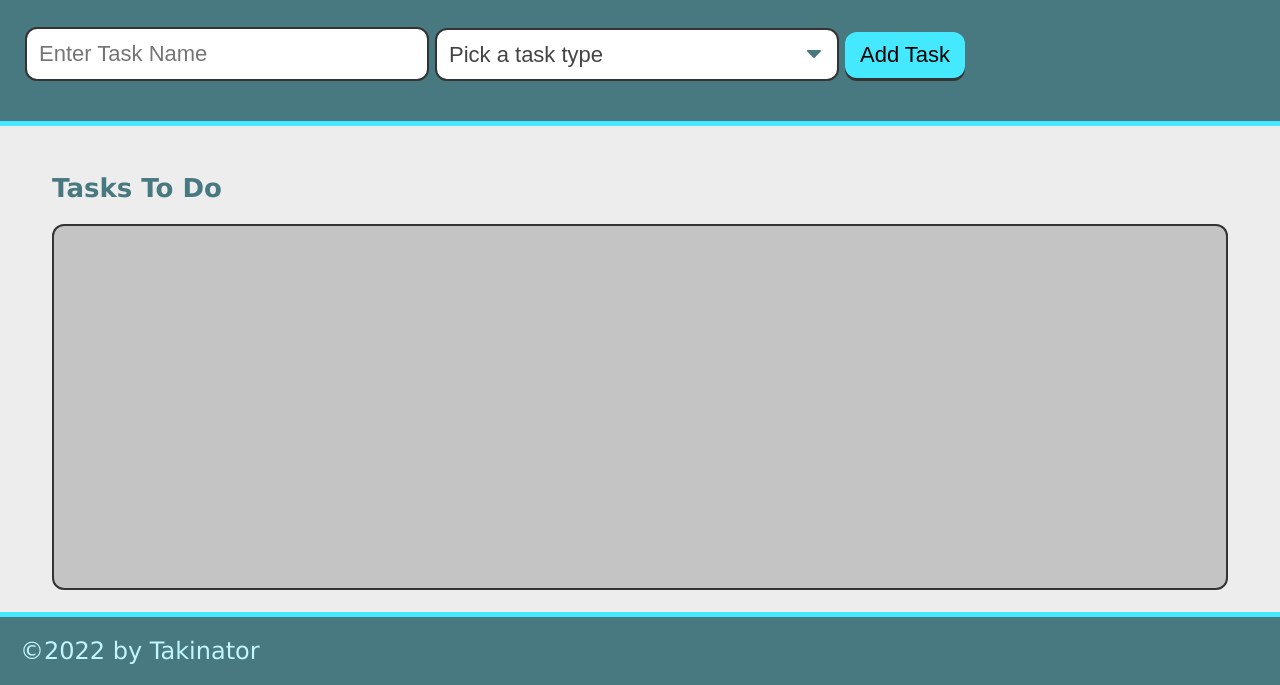
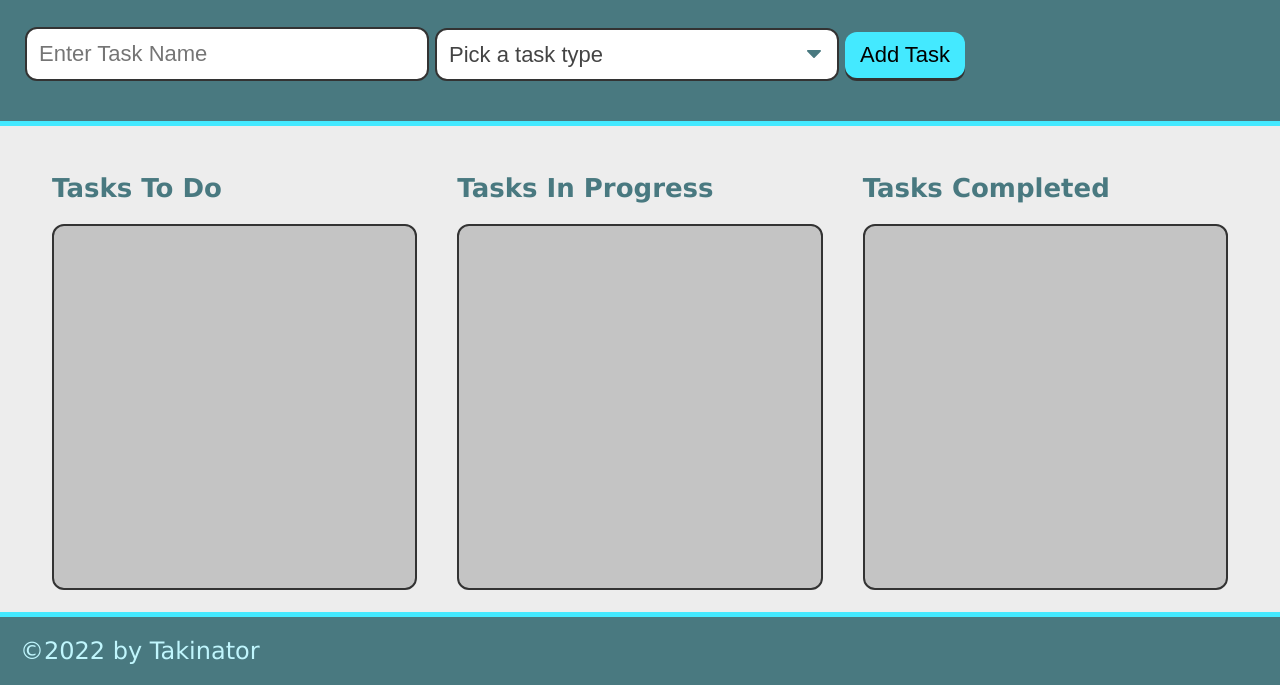
Before and after one commit to tdgreer1203/taskinator, a plain HTML site: page index.html in a window 1280 px wide. Shown: the part 115-800 px from the top of the page. Drawn offline with Linux system fonts and the light colour scheme.

Commit message:
Update index.html

```diff
--- a/index.html
+++ b/index.html
@@ -35,6 +35,14 @@
                 <!--Tasks will be loaded here-->
             </ul>
         </section>
+        <section class="task-list-wrapper">
+            <h2 class="list-title">Tasks In Progress</h2>
+            <ul class="task-list" id="tasks-in-progress"></ul>
+        </section>
+        <section class="task-list-wrapper">
+            <h2 class="list-title">Tasks Completed</h2>
+            <ul class="task-list" id="tasks-completed"></ul>
+        </section>
     </main>
     <footer>&copy;2022 by Takinator</footer>
     <script src="./assets/js/script.js"></script>
```
